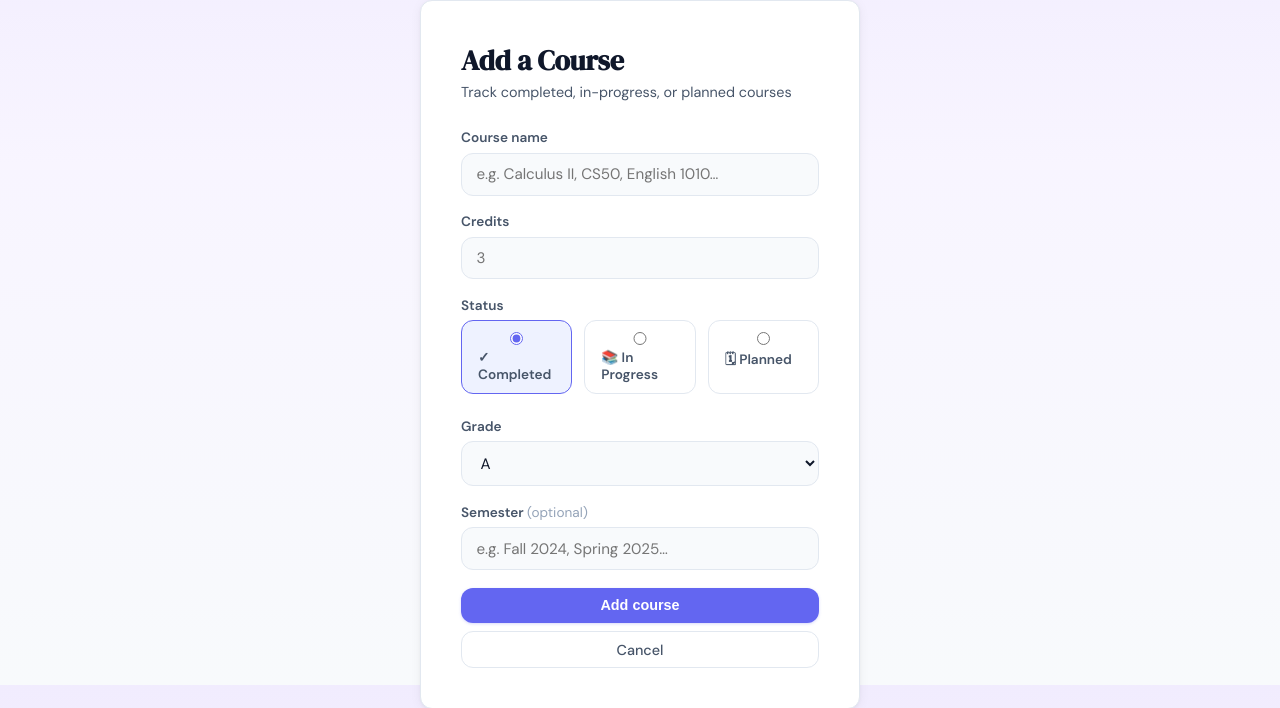
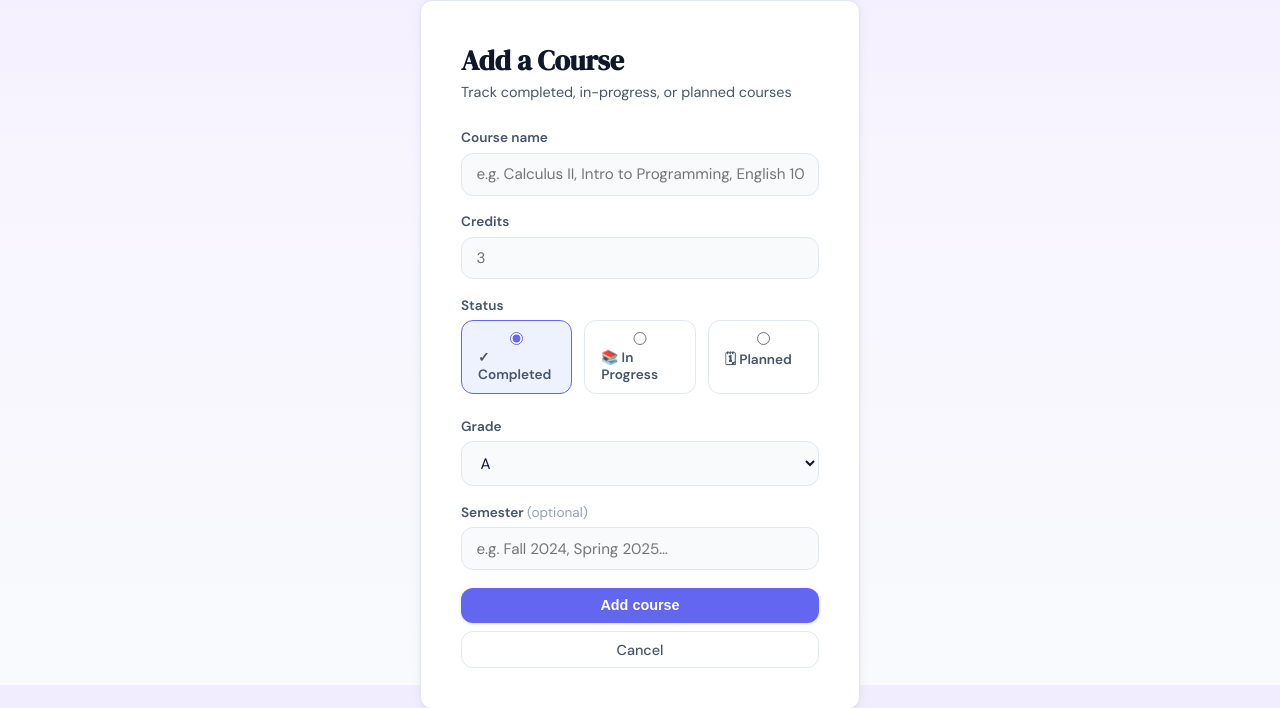
Before and after one commit to jerebear02/CampusOS, a Flask app: page /planner/courses/add in a window 1280 px wide. Shown: the part 115-823 px from the top of the page. Run offline with Flask 3, Linux system fonts and the light colour scheme; the visitor is signed in with stand-in values (Sample User, id 1); data comes from the database, SQL or seed files in the repository; data that the repository does not hold is empty.

Commit message:
Activate README screenshots, scrub remaining CS50 references
Now that hero/feed/budget/planner screenshots are in docs/screenshots/,
swap the placeholder copy in the README for the live image tags. The
walkthrough GIF placeholder is gone — the hero image plus the gallery
carry the demo section on their own.

Remaining CS50 mentions removed:
- README: "close to what's taught in CS50" → "no ORM abstraction layer
  in the way"
- README author line: "as the CS50x final project" → "at Vantage AI LLC"
- seed_demo alex_demo bio: "Comfortable with CS50 material" → "Comfortable
  with intro CS material"
- add_course placeholder: "Calculus II, CS50, English 1010" →
  "Calculus II, Intro to Programming, English 1010"
- add_skill placeholder: "I've taken CS50, I can help" → "I've taken
  intro CS, I can help"

Co-Authored-By: Claude Opus 4.7 <noreply@anthropic.com>

```diff
--- a/seed_demo.py
+++ b/seed_demo.py
@@ -39,7 +39,7 @@ USERS = [
 
 # (username, type, name, description)
 SKILLS = [
-    ("alex_demo", "teach", "Python",            "Comfortable with CS50 material — pointers, recursion, basic algorithms."),
+    ("alex_demo", "teach", "Python",            "Comfortable with intro CS material — pointers, recursion, basic algorithms."),
     ("alex_demo", "teach", "Intro to Flask",    "Can walk you through building a small Flask app from scratch."),
     ("alex_demo", "teach", "Git & GitHub",      "Branching, merging, resolving conflicts, PR workflow."),
     ("alex_demo", "teach", "Debugging",         "Reading stack traces, using pdb, isolating tricky bugs."),
--- a/templates/add_course.html
+++ b/templates/add_course.html
@@ -11,7 +11,7 @@
 
       <div class="form-group">
         <label>Course name</label>
-        <input type="text" name="name" placeholder="e.g. Calculus II, CS50, English 1010…" required value="{{ form.name or '' }}" />
+        <input type="text" name="name" placeholder="e.g. Calculus II, Intro to Programming, English 1010…" required value="{{ form.name or '' }}" />
       </div>
 
       <div class="form-group">
--- a/templates/add_skill.html
+++ b/templates/add_skill.html
@@ -29,7 +29,7 @@
 
       <div class="form-group">
         <label>Description <span class="optional">(optional — helps AI matching)</span></label>
-        <textarea name="description" rows="3" placeholder="e.g. I've taken CS50, I can help with pointers, recursion, and data structures…">{{ form.description or '' }}</textarea>
+        <textarea name="description" rows="3" placeholder="e.g. I've taken intro CS, I can help with pointers, recursion, and data structures…">{{ form.description or '' }}</textarea>
       </div>
 
       <button type="submit" class="btn-primary btn-block">Add skill</button>
```
Also changed, not shown: README.md.
